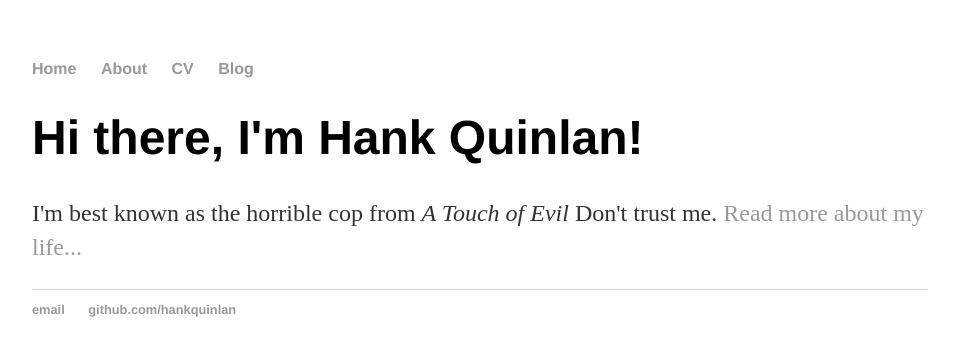
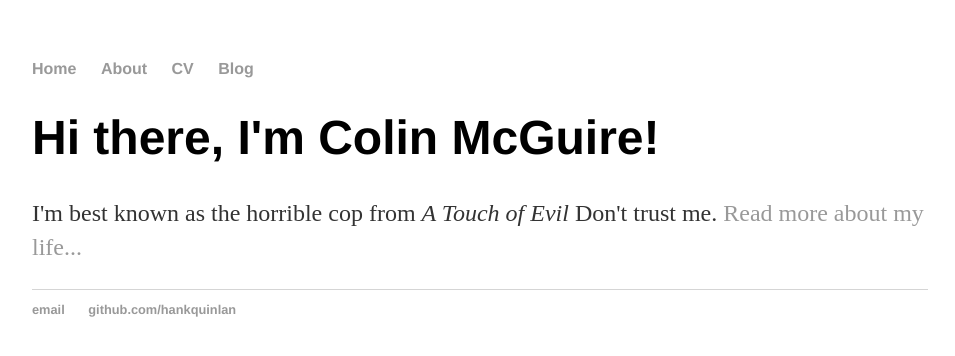
Before and after one commit to spiedeman/spiedy.github.io, a Jekyll site: the page built from index.html, in a window 1280 px wide. Shown: the top 356 px of the page, without its empty margins (160-1115 px from the left). Built offline with Jekyll 4.4.1, drawn with Linux system fonts in a browser that asks for light colours.

Commit message:
Update index.html

```diff
--- a/index.html
+++ b/index.html
@@ -1,8 +1,8 @@
 ---
 layout: default
-title: Hank Quinlan, Horrible Cop
+title: Colin McGuire, Horrible Cop
 ---
 <div class="blurb">
-	<h1>Hi there, I'm Hank Quinlan!</h1>
+	<h1>Hi there, I'm Colin McGuire!</h1>
 	<p>I'm best known as the horrible cop from <em>A Touch of Evil</em> Don't trust me. <a href="/about">Read more about my life...</a></p>
 </div><!-- /.blurb -->
```
